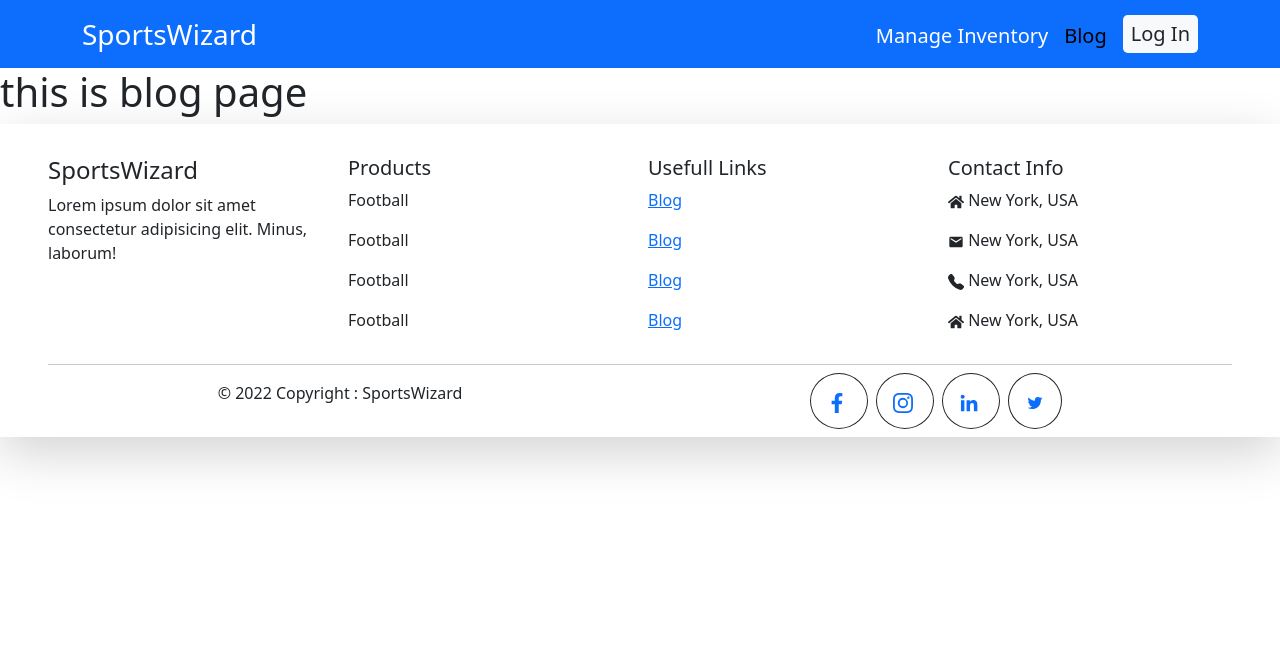
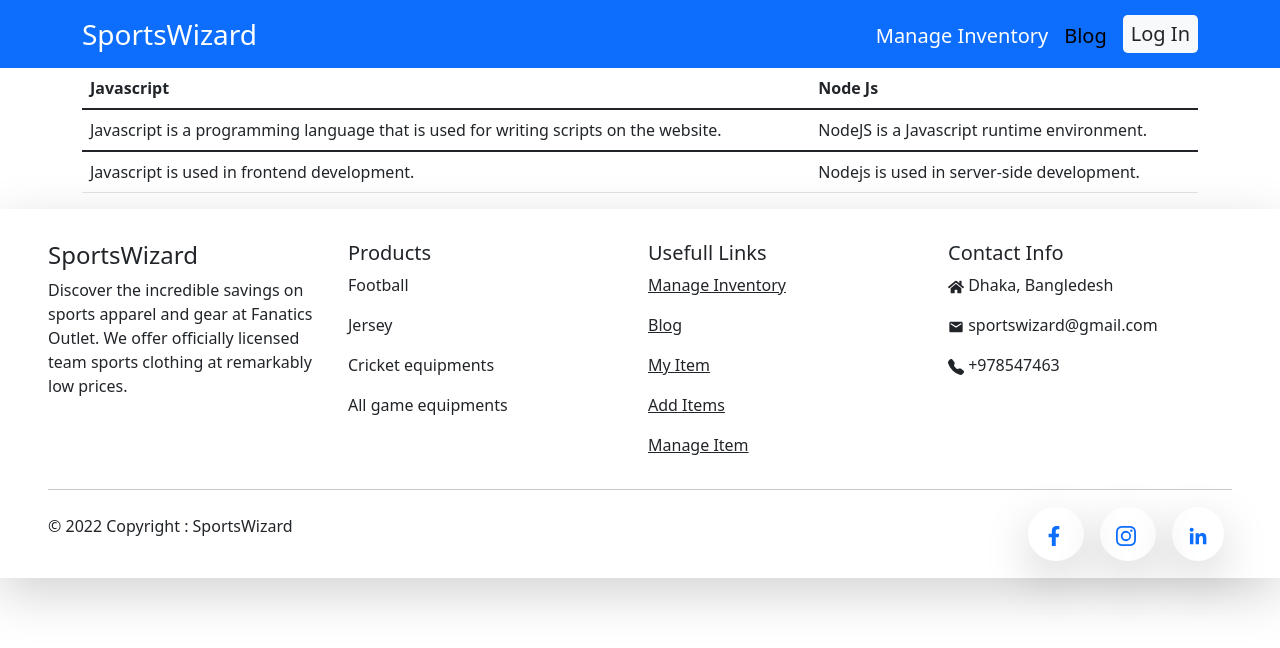
Before and after one commit to ullash4/sports-wizard-client, a React (Create React App) app: page /blog in a window 1280 px wide. Shown: the top 648 px of the page. Built offline with nearby package versions, Linux system fonts and the light colour scheme; no server answers.

Commit message:
requireauth checked

```diff
--- a/src/App.js
+++ b/src/App.js
@@ -15,6 +15,7 @@ import 'react-toastify/dist/ReactToastify.css';
 import { ToastContainer } from 'react-toastify';
 import MyItems from './Components/Pages/MyItems/MyItems';
 import ManageItem from './Components/Pages/ManageItem/ManageItem';
+import RequireAuth from './Components/SharedPages/RequireAuth/RequireAuth';
 
 function App() {
   return (
@@ -24,7 +25,11 @@ function App() {
       <Routes>
         <Route path='/' element={<Home></Home>}></Route>
         <Route path='/inventory' element={<ManageInventory></ManageInventory>}></Route>
-        <Route path='/inventory/:id' element={<SingleInventoryItem></SingleInventoryItem>}></Route>
+        <Route path='/inventory/:id' element={
+          <RequireAuth>
+            <SingleInventoryItem></SingleInventoryItem>
+          </RequireAuth>
+        }></Route>
         <Route path='/blog' element={<Blog></Blog>}></Route>
         <Route path='/login' element={<LogIn></LogIn>}></Route>
         <Route path='/register' element={<Register></Register>}></Route>
--- a/src/Components/Hooks/useSingleInventory.js
+++ b/src/Components/Hooks/useSingleInventory.js
@@ -9,7 +9,7 @@ const useSingleInventory = () =>{
         fetch(url)
         .then(res=>res.json())
         .then(data=>setItem(data))
-    },[id])
+    },[item])
     return [id, item];
 }
 
--- a/src/Components/Pages/Blog/Blog.js
+++ b/src/Components/Pages/Blog/Blog.js
@@ -1,11 +1,32 @@
-import React from 'react';
+import React from "react";
 
 const Blog = () => {
-    return (
-        <div>
-            <h1>this is blog page</h1>
-        </div>
-    );
+  return (
+    <div className="container">
+      <div >
+        <table className="table">
+          <thead>
+            <tr>
+              <th scope="col">Javascript</th>
+              <th scope="col">Node Js</th>
+            </tr>
+          </thead>
+          <tbody>
+            <tr>
+              <td>Javascript is a programming language that is used for writing scripts on the website. </td>
+              <td>NodeJS is a Javascript runtime environment.</td>
+            </tr>
+          </tbody>
+          <tbody>
+            <tr>
+              <td>Javascript is used in frontend development.</td>
+              <td>Nodejs is used in server-side development.</td>
+            </tr>
+          </tbody>
+        </table>
+      </div>
+    </div>
+  );
 };
 
 export default Blog;
--- a/src/Components/Pages/ManageInventory/InventoryTablur.js
+++ b/src/Components/Pages/ManageInventory/InventoryTablur.js
@@ -29,6 +29,7 @@ const InventoryTablur = () => {
       <th scope="col">Name</th>
       <th scope="col">Supplier</th>
       <th scope="col">Price</th>
+      <th scope="col">Options</th>
     </tr>
   </thead>
   {
@@ -38,7 +39,7 @@ const InventoryTablur = () => {
           <td>{item.name}</td>
           <td>{item.supplier}</td>
           <td>${item.price.slice(1,10)}</td>
-          <button onClick={()=>handleDelete(item._id)} className='border-0 fs-2 fw-bolder text-danger'>X</button>
+          <td><button onClick={()=>handleDelete(item._id)} className='border-0 rounded-circle  fw-bolder text-danger'>X</button></td>
         </tr>
       </tbody>
       ))
--- a/src/Components/Pages/SingleInventoryItem/SingleInventoryItem.js
+++ b/src/Components/Pages/SingleInventoryItem/SingleInventoryItem.js
@@ -23,6 +23,7 @@ const SingleInventoryItem = () => {
         })
         .then(res=> res.json())
         .then(data=>{
+
             console.log('success', data);
             toast("1 Product Deliverd")
         })
@@ -50,6 +51,7 @@ const SingleInventoryItem = () => {
         })
         .then(res=> res.json())
         .then(data=>{
+
             console.log('success', data);
             toast("Product restocked")
         })
@@ -74,7 +76,7 @@ const SingleInventoryItem = () => {
                     <h1>Product Name : {item.name}</h1>
                     <h5>Product Id : {id}</h5>
                     <h5>Supplier : {item.supplier}</h5>
-                    <h5>Price : {item.price}</h5>
+                    <h5>Price : ${item.price}</h5>
 
                     <h5>Quantity : {item.quantity}</h5>
                     <h5>{sold}</h5>
--- a/src/Components/SharedPages/Footer/Footer.js
+++ b/src/Components/SharedPages/Footer/Footer.js
@@ -6,50 +6,50 @@ import { BsTelephoneFill } from 'react-icons/bs';
 import { FaFacebookF } from 'react-icons/fa';
 import { BsInstagram } from 'react-icons/bs';
 import { GrLinkedinOption } from 'react-icons/gr';
-import { TiSocialTwitter } from 'react-icons/ti';
+
 
 const Footer = () => {
     const date = new Date().getFullYear()
     return (
         <div className='container-fluid px-5 shadow-lg py-3'>
             <div className='row g-3 pt-3'>
-                <div className='col-3'>
+                <div className='col-sm-6 col-lg-3 col-md-4'>
                     <h4>SportsWizard</h4>
-                    <p>Lorem ipsum dolor sit amet consectetur adipisicing elit. Minus, laborum!</p>
+                    <p>Discover the incredible savings on sports apparel and gear at Fanatics Outlet. We offer officially licensed team sports clothing at remarkably low prices.</p>
                 </div>
-                <div className='col-3'>
+                <div className='col-sm-6 col-lg-3 col-md-4'>
                     <h5>Products</h5>
                     <p> Football </p>
-                    <p> Football </p>
-                    <p> Football </p>
-                    <p> Football </p>
+                    <p> Jersey </p>
+                    <p> Cricket equipments </p>
+                    <p> All game equipments </p>
                 </div>
-                <div className='col-3'>
+                <div className='col-sm-6 col-lg-3 col-md-4'>
                     <h5>Usefull Links</h5>
-                    <p> <Link to={'/blog'}>Blog</Link> </p>
-                    <p> <Link to={'/blog'}>Blog</Link> </p>
-                    <p> <Link to={'/blog'}>Blog</Link> </p>
-                    <p> <Link to={'/blog'}>Blog</Link> </p>
+                    <p > <Link className='text-dark' to={'/inventory'}>Manage Inventory</Link> </p>
+                    <p> <Link className='text-dark' to={'/blog'}>Blog</Link> </p>
+                    <p> <Link className='text-dark' to={'/myitem'}>My Item</Link> </p>
+                    <p> <Link className='text-dark' to={'/additems'}>Add Items</Link> </p>
+                    <p> <Link className='text-dark' to={'/manageitem'}>Manage Item</Link> </p>
                 </div>
-                <div className='col-3'>
+                <div className='col-sm-6 col-lg-3 col-md-4'>
                     <h5>Contact Info</h5>
-                    <p> <FaHome /> New York, USA</p>
-                    <p> <MdEmail /> New York, USA</p>
-                    <p> <BsTelephoneFill /> New York, USA</p>
-                    <p> <FaHome /> New York, USA</p>
+                    <p> <FaHome /> Dhaka, Bangledesh</p>
+                    <p> <MdEmail /> sportswizard@gmail.com</p>
+                    <p> <BsTelephoneFill /> +978547463</p>
                 </div>
             </div>
             <hr />
-            <div className='d-flex justify-content-around align-items-center'>
+            <div className='d-flex flex-column  d-md-flex flex-md-row justify-content-md-between align-items-md-center '>
                 <p> © {date} Copyright : SportsWizard</p>
-                <div>
+                <div className='my-3'>
 
-                    <a className='text-decoration-none' href="www.goole.com"> <span className='border border-dark rounded-circle p-3 ms-2 '> <FaFacebookF className='fs-5' /> </span></a>
+                    <a className='text-decoration-none' href="www.goole.com"> <span className='shadow-lg rounded-circle p-3 m-2'> <FaFacebookF className='fs-5' /> </span></a>
 
-                    <a className='text-decoration-none' href="f"> <span className='border border-dark rounded-circle p-3 ms-2 '> <BsInstagram className='fs-5' /> </span></a>
+                    <a className='text-decoration-none' href="f"> <span className='shadow-lg rounded-circle p-3 m-2 '> <BsInstagram className='fs-5' /> </span></a>
 
-                    <a className='text-decoration-none' href="s"><span className='border border-dark rounded-circle p-3 ms-2 '> <GrLinkedinOption className='fs-5' /> </span></a>
-                    <a className='text-decoration-none' href="s"><span className='border border-dark rounded-circle p-3  ms-2'> <TiSocialTwitter className='fs-5' /> </span></a>
+                    <a className='text-decoration-none' href="s"><span className='shadow-lg rounded-circle p-3  m-2'> <GrLinkedinOption className='fs-5' /> </span></a>
+
 
                 </div>
             </div>
--- a/src/Components/SharedPages/SocialLogIn/SocialLogIn.js
+++ b/src/Components/SharedPages/SocialLogIn/SocialLogIn.js
@@ -3,13 +3,15 @@ import { FcGoogle } from 'react-icons/fc';
 import { FaGithub } from 'react-icons/fa';
 import { useSignInWithGithub, useSignInWithGoogle } from 'react-firebase-hooks/auth';
 import auth from '../../../firebase.init';
-import { useNavigate } from 'react-router-dom';
+import { useLocation, useNavigate } from 'react-router-dom';
 
 
 const SocialLogIn = () => {
     const navigate = useNavigate()
     const [signInWithGithub, user] = useSignInWithGithub(auth);
     const [signInWithGoogle, user2] = useSignInWithGoogle(auth);
+    const location = useLocation()
+    const from = location.state?.from?.pathname || "/";
 
 
 
@@ -20,7 +22,7 @@ const SocialLogIn = () => {
         signInWithGoogle();
     }
     if(user || user2){
-        navigate('/');
+        navigate(from, { replace: true });
     }
     return (
         <div>
```
Also changed, not shown: src/Components/Pages/LogInandRegi/LogIn.js (+7 -3 lines), src/Components/Pages/LogInandRegi/Register.js (+4 -3 lines).
